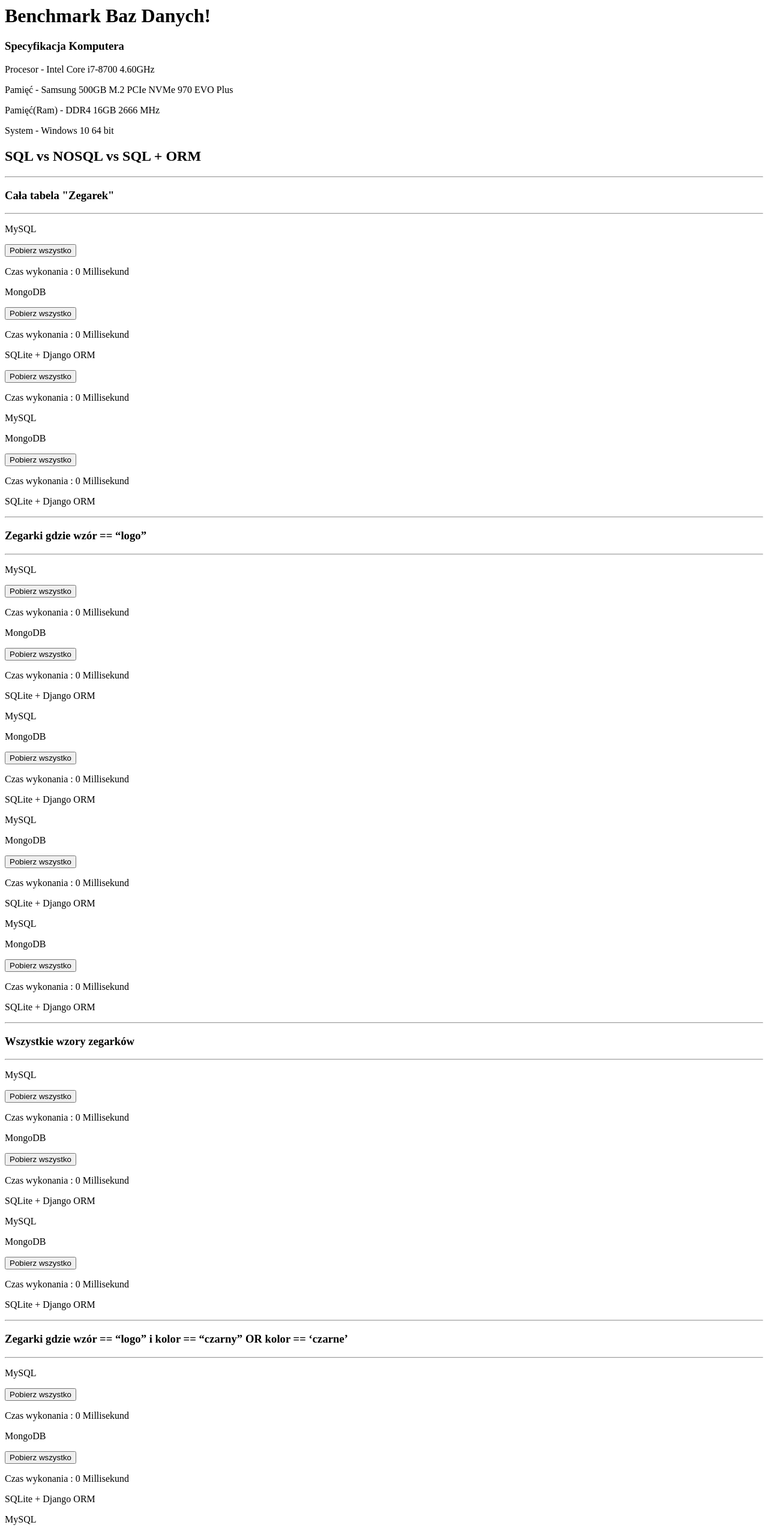
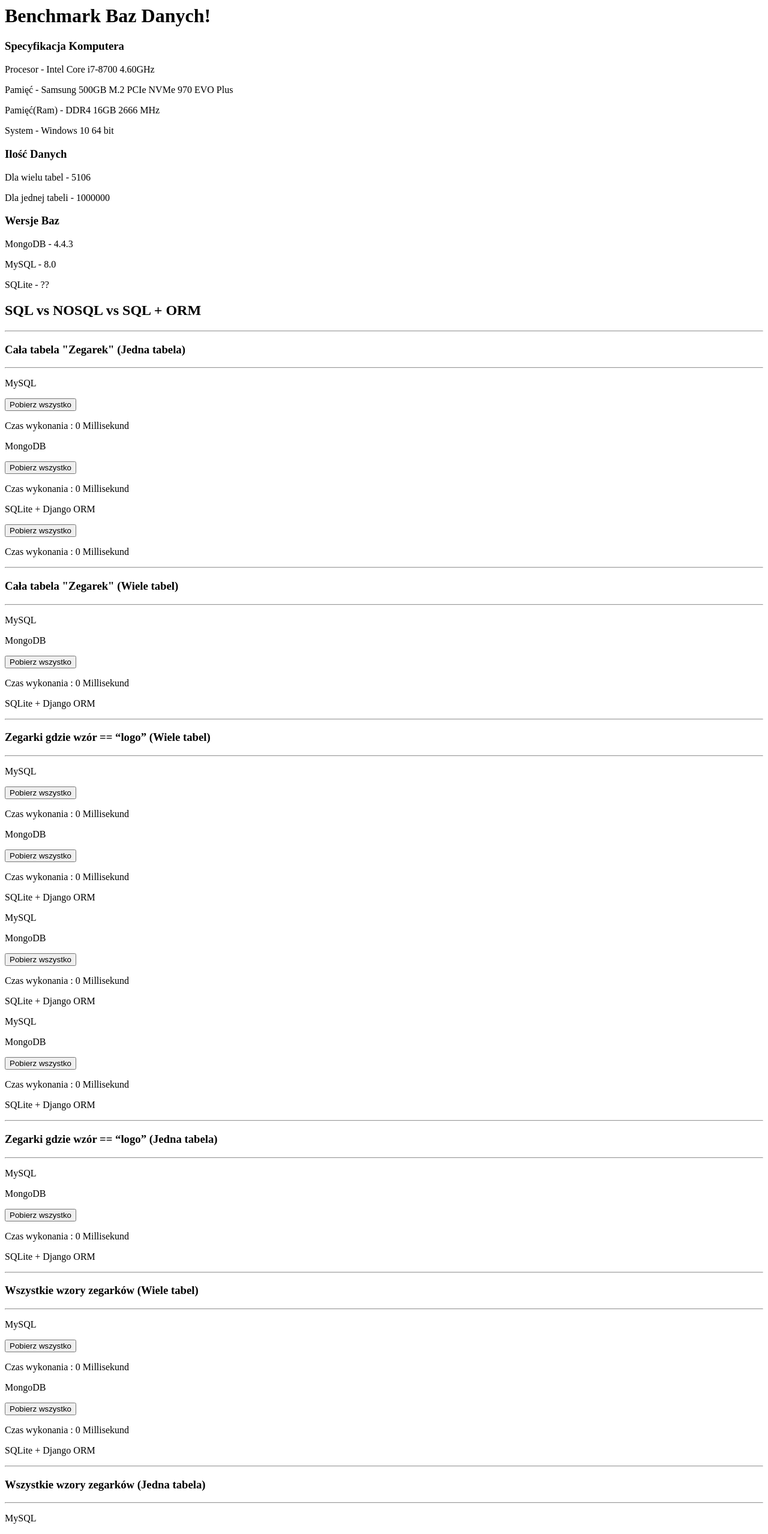
Before and after one commit to Dudziej/ARC2, a React app in the folder SQL_React_Node/: page / in a window 1280 px wide. Shown: the top 2557 px of the page at 60% size. Built offline with nearby package versions, Linux system fonts and the light colour scheme.

Commit message:
Home view update

```diff
--- a/SQL_React_Node/src/client/App.tsx
+++ b/SQL_React_Node/src/client/App.tsx
@@ -49,12 +49,35 @@
 							System - Windows 10 64 bit
 						</p>
 				</div>
+				<div className="col-sm-4 border rounded shadow text-primary text-center">
+					<h3 className="mt-2 mb-2">Ilość Danych</h3>
+					<p>
+						Dla wielu tabel - 5106
+					</p>
+					<p>
+						Dla jednej tabeli - 1000000
+					</p>
+
+				</div>
+				<div className="col-sm-4 border rounded shadow text-primary text-center">
+					<h3 className="mt-2 mb-2">Wersje Baz</h3>
+					<p>
+						MongoDB - 4.4.3
+					</p>
+					<p>
+						MySQL - 8.0
+					</p>
+					<p>
+						SQLite - ??
+					</p>
+
+				</div>
 			</div>
 			<h2 className="text-primary text-center">SQL vs NOSQL vs SQL + ORM</h2>
 			<div className='row justify-content-center'>
 				{/*-------------------1-1-1---------------------------*/}
 				<hr className="mt-4"/>
-				<h3 className="text-primary text-center">Cała tabela "Zegarek"</h3>
+				<h3 className="text-primary text-center">Cała tabela "Zegarek" (Jedna tabela)</h3>
 				<hr className="mb-4"/>
 
 				<div className='col-sm-4 text-center card shadow mt-1 mb-1 pt-2 pb-2'>
@@ -72,6 +95,9 @@
 					<OrmGet1_1_1/>
 				</div>
 				{/*-------------------1-2-1---------------------------*/}
+				<hr className="mt-4"/>
+				<h3 className="text-primary text-center">Cała tabela "Zegarek" (Wiele tabel)</h3>
+				<hr className="mb-4"/>
 				<div className='col-sm-4 text-center card shadow mt-1 mb-1 pt-2 pb-2'>
 					<p>MySQL</p>
 				</div>
@@ -87,7 +113,7 @@
 				</div>
 				{/*----------------2-1-1----------------------------*/}
 				<hr className="mt-4"/>
-				<h3 className="text-primary text-center">Zegarki gdzie wzór == “logo”</h3>
+				<h3 className="text-primary text-center">Zegarki gdzie wzór == “logo” (Wiele tabel)</h3>
 				<hr className="mb-4"/>
 
 				<div className='col-sm-4 text-center border card shadow mt-1 mb-1 pt-2 pb-2'>
@@ -135,6 +161,9 @@
 
 				</div>
 				{/*------------------2-3-1------------------------------*/}
+				<hr className="mt-4"/>
+				<h3 className="text-primary text-center">Zegarki gdzie wzór == “logo” (Jedna tabela)</h3>
+				<hr className="mb-4"/>
 				<div className='col-sm-4 text-center card shadow mt-1 mb-1 pt-2 pb-2'>
 					<p>MySQL</p>
 
@@ -151,7 +180,7 @@
 				</div>
 				{/*----------------3-1-1---------------------------------*/}
 				<hr className="mt-4"/>
-				<h3 className="text-primary text-center">Wszystkie wzory zegarków</h3>
+				<h3 className="text-primary text-center">Wszystkie wzory zegarków (Wiele tabel)</h3>
 				<hr className="mb-4"/>
 
 				<div className='col-sm-4 text-center border card shadow mt-1 mb-1 pt-2 pb-2'>
@@ -169,6 +198,9 @@
 
 				</div>
 				{/*-------------------3-2-1------------------------------*/}
+				<hr className="mt-4"/>
+				<h3 className="text-primary text-center">Wszystkie wzory zegarków (Jedna tabela)</h3>
+				<hr className="mb-4"/>
 				<div className='col-sm-4 text-center card shadow mt-1 mb-1 pt-2 pb-2'>
 					<p>MySQL</p>
 
@@ -185,7 +217,7 @@
 				</div>
 				{/*--------------------4-1-1-----------------------------*/}
 				<hr className="mt-4"/>
-				<h3 className="text-primary text-center">Zegarki gdzie wzór == “logo” i kolor == “czarny” OR kolor == ‘czarne’</h3>
+				<h3 className="text-primary text-center">Zegarki gdzie wzór == “logo” i kolor == “czarny” OR kolor == ‘czarne’ (Wiele tabel)</h3>
 				<hr className="mb-4"/>
 
 				<div className='col-sm-4 text-center border card shadow mt-1 mb-1 pt-2 pb-2'>
@@ -203,6 +235,9 @@
 
 				</div>
 				{/*---------------------4-2-1----------------------------*/}
+				<hr className="mt-4"/>
+				<h3 className="text-primary text-center">Zegarki gdzie wzór == “logo” i kolor == “czarny” OR kolor == ‘czarne’ (Jedna tabela)</h3>
+				<hr className="mb-4"/>
 				<div className='col-sm-4 text-center card shadow mt-1 mb-1 pt-2 pb-2'>
 					<p>MySQL</p>
 
@@ -219,7 +254,7 @@
 				</div>
 				{/*-------------------5-1-1------------------------------*/}
 				<hr className="mt-4"/>
-				<h3 className="text-primary text-center">Zegarki gdzie wzór == “logo” i  kolor != “czarny”</h3>
+				<h3 className="text-primary text-center">Zegarki gdzie wzór == “logo” i  kolor != “czarny” (Wiele tabel)</h3>
 				<hr className="mb-4"/>
 
 				<div className='col-sm-4 text-center border card shadow mt-1 mb-1 pt-2 pb-2'>
@@ -237,6 +272,9 @@
 
 				</div>
 				{/*--------------------5-2-1-----------------------------*/}
+				<hr className="mt-4"/>
+				<h3 className="text-primary text-center">Zegarki gdzie wzór == “logo” i  kolor != “czarny” (Jedna Tabela)</h3>
+				<hr className="mb-4"/>
 				<div className='col-sm-4 text-center card shadow mt-1 mb-1 pt-2 pb-2'>
 					<p>MySQL</p>
 
@@ -253,7 +291,7 @@
 				</div>
 				{/*------------------6-1-1-------------------------------*/}
 				<hr className="mt-4"/>
-				<h3 className="text-primary text-center">Wszystkie zegarki posortowane alfabetycznie po kolorze</h3>
+				<h3 className="text-primary text-center">Wszystkie zegarki posortowane alfabetycznie po kolorze (Wiele tabel)</h3>
 				<hr className="mb-4"/>
 
 				<div className='col-sm-4 text-center border card shadow mt-1 mb-1 pt-2 pb-2'>
@@ -271,6 +309,9 @@
 
 				</div>
 				{/*------------------6-2-1-------------------------------*/}
+				<hr className="mt-4"/>
+				<h3 className="text-primary text-center">Wszystkie zegarki posortowane alfabetycznie po kolorze (Jedna tabela)</h3>
+				<hr className="mb-4"/>
 				<div className='col-sm-4 text-center card shadow mt-1 mb-1 pt-2 pb-2'>
 					<p>MySQL</p>
 
@@ -287,7 +328,7 @@
 				</div>
 				{/*------------------7-1-1-------------------------------*/}
 				<hr className="mt-4"/>
-				<h3 className="text-primary text-center">Wszystkie kolory zaczynające się na “cz”</h3>
+				<h3 className="text-primary text-center">Wszystkie kolory zaczynające się na “cz” (Wiele Tabel)</h3>
 				<hr className="mb-4"/>
 
 				<div className='col-sm-4 text-center card shadow mt-1 mb-1 pt-2 pb-2'>
@@ -306,6 +347,9 @@
 				</div>
 
 				{/*------------------7-2-1-------------------------------*/}
+				<hr className="mt-4"/>
+				<h3 className="text-primary text-center">Wszystkie kolory zaczynające się na “cz” (Jedna tabela)</h3>
+				<hr className="mb-4"/>
 				<div className='col-sm-4 text-center card shadow mt-1 mb-1 pt-2 pb-2'>
 					<p>MySQL</p>
 
```
